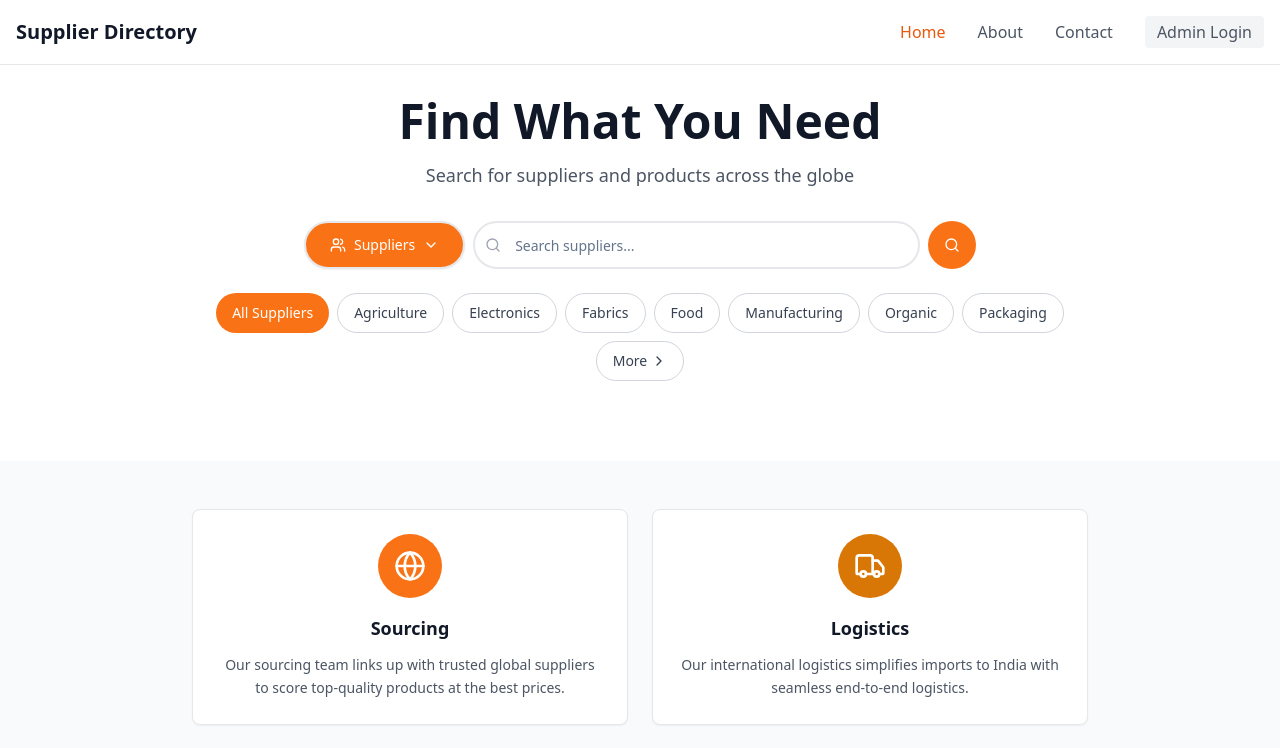
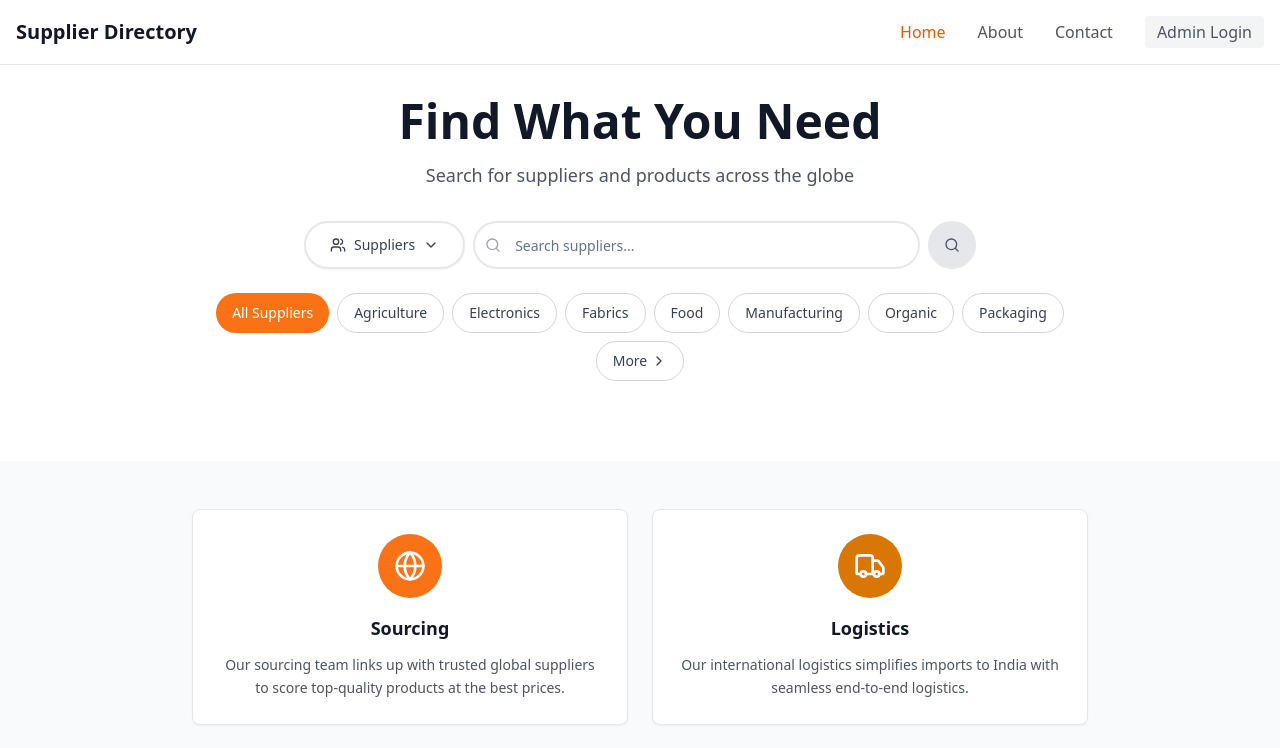
Before and after one commit to Befach/supply-flow-connect, a React (Vite) app: page / in a window 1280 px wide. Shown: the top 748 px of the page. Built offline with nearby package versions, Linux system fonts and the light colour scheme.

Commit message:
Highlight selected item
Highlight the selected supplier or product with orange color.

```diff
--- a/src/components/HeroSection.tsx
+++ b/src/components/HeroSection.tsx
@@ -85,7 +85,7 @@ export const HeroSection: React.FC<HeroSectionProps> = ({
 
               <Button
                 onClick={handleSearch}
-                className="h-12 w-12 rounded-full bg-orange-500 hover:bg-orange-600 text-white p-0"
+                className="h-12 w-12 rounded-full bg-gray-200 hover:bg-gray-300 active:bg-orange-500 focus:bg-orange-500 text-gray-600 hover:text-gray-700 active:text-white focus:text-white p-0 transition-colors"
               >
                 <Search className="h-5 w-5" />
               </Button>
--- a/src/components/SearchDropdown.tsx
+++ b/src/components/SearchDropdown.tsx
@@ -24,7 +24,7 @@ export const SearchDropdown: React.FC<SearchDropdownProps> = ({
         <DropdownMenuTrigger asChild>
           <Button
             variant="ghost"
-            className="h-12 px-6 rounded-full capitalize flex items-center gap-2 transition-colors shadow-sm border-2 border-gray-200 hover:shadow-md bg-orange-500 text-white hover:bg-orange-600"
+            className="h-12 px-6 rounded-full capitalize flex items-center gap-2 transition-colors shadow-sm border-2 border-gray-200 hover:shadow-md bg-white text-gray-700 hover:bg-orange-50 active:bg-orange-500 active:text-white focus:bg-orange-500 focus:text-white"
           >
             {searchType === 'suppliers' ? (
               <Users className="h-5 w-5" />
@@ -38,14 +38,14 @@ export const SearchDropdown: React.FC<SearchDropdownProps> = ({
         <DropdownMenuContent align="start" className="bg-white border border-gray-200 shadow-md z-50">
           <DropdownMenuItem
             onClick={() => onSearchTypeChange('suppliers')}
-            className="hover:bg-orange-50 cursor-pointer flex items-center gap-2"
+            className="hover:bg-orange-50 cursor-pointer flex items-center gap-2 active:bg-orange-500 active:text-white"
           >
             <Users className="h-4 w-4" />
             Suppliers
           </DropdownMenuItem>
           <DropdownMenuItem
             onClick={() => onSearchTypeChange('products')}
-            className="hover:bg-orange-50 cursor-pointer flex items-center gap-2"
+            className="hover:bg-orange-50 cursor-pointer flex items-center gap-2 active:bg-orange-500 active:text-white"
           >
             <Package className="h-4 w-4" />
             Products
```
